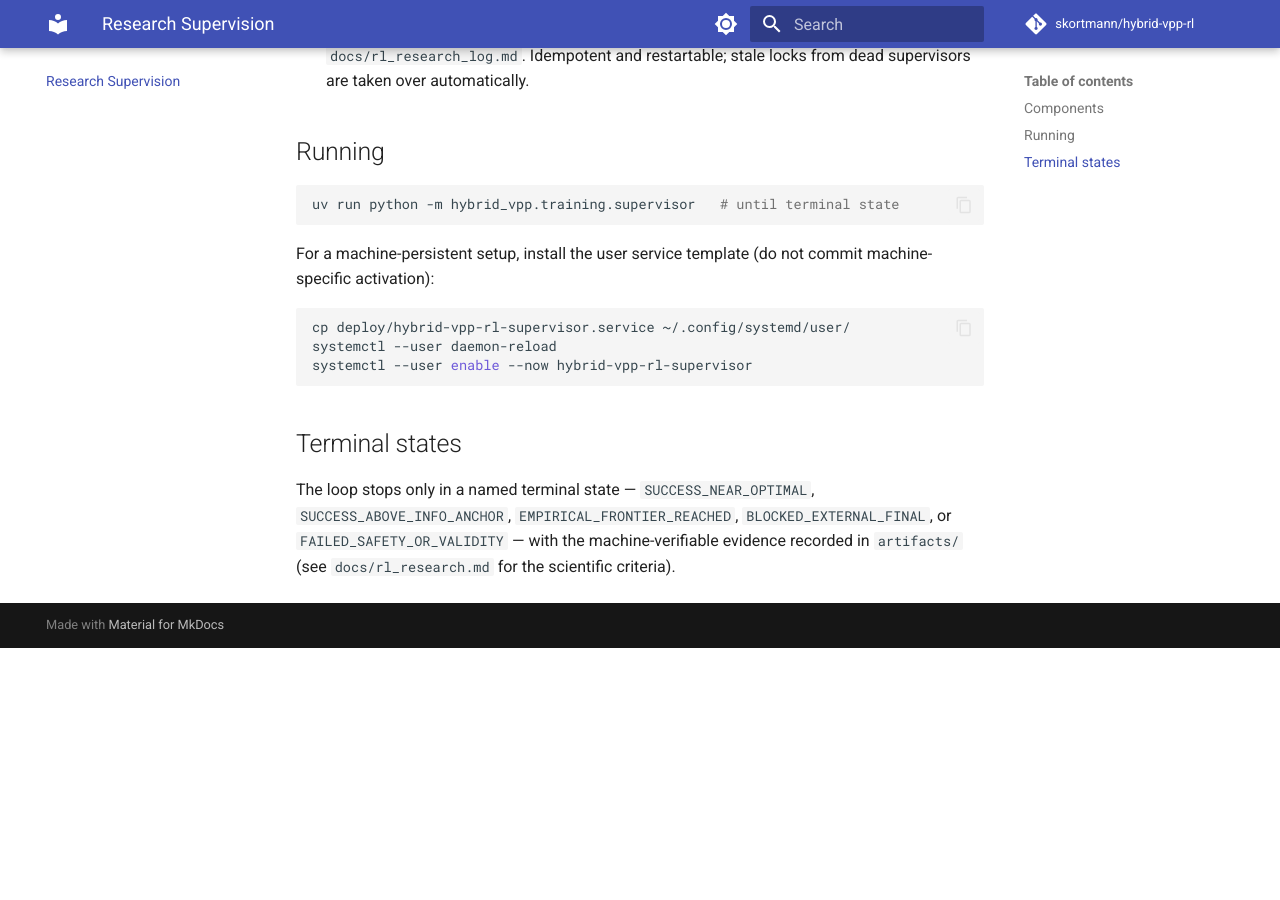
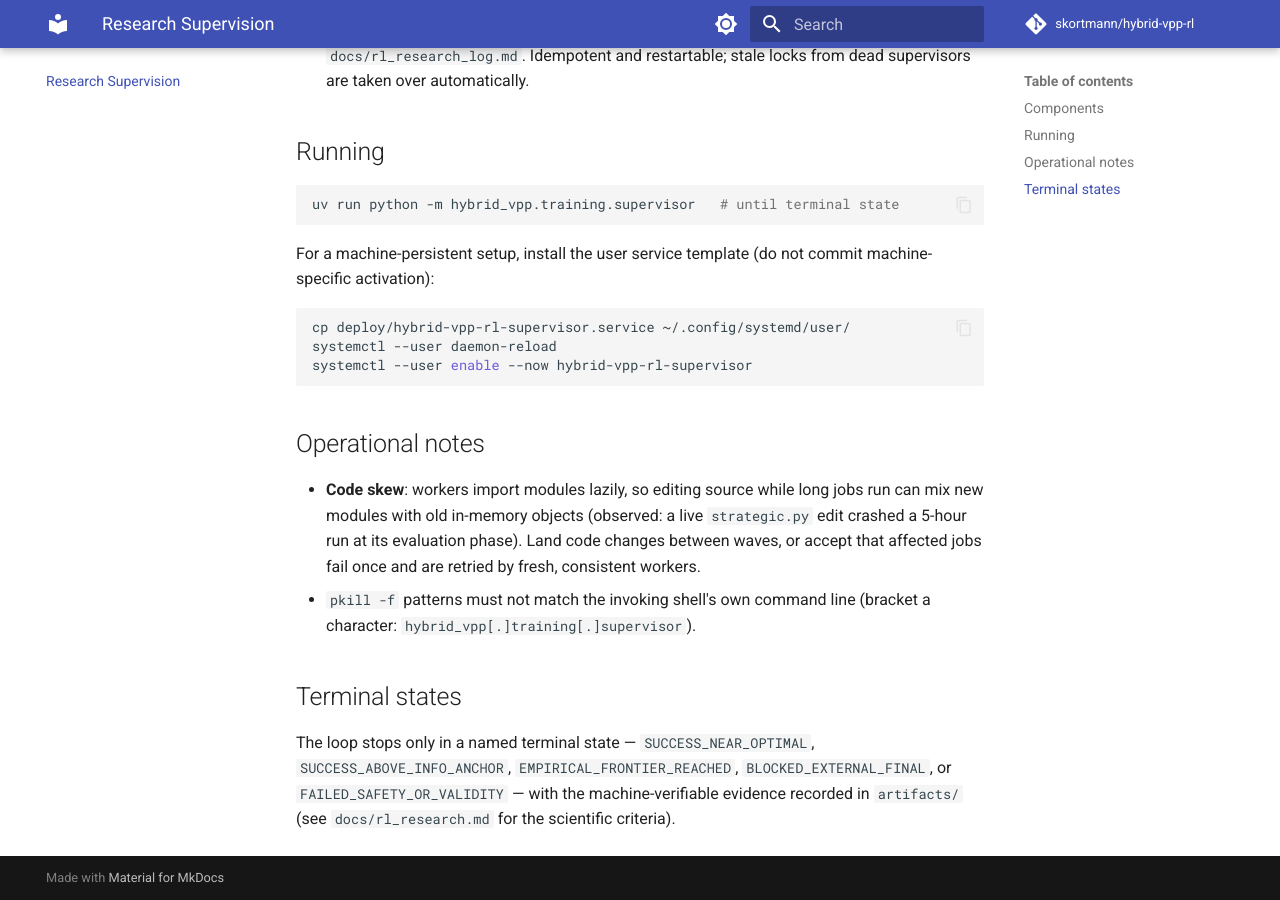
Before and after one commit to skortmann/hybrid-vpp-rl, an MkDocs documentation site: the page built from docs/research_supervision.md, in a window 1280 px wide and 900 px high, scrolled down 923 px. Built offline with MkDocs 1.6.1 and Material for MkDocs 9.7.7, drawn with Linux system fonts in a browser that asks for light colours; comment, search, counter and statistics services are not loaded; before the commit the page ends 1571 px from its top, so only the background shows below that.

Commit message:
docs: note code-skew hazard for long-running workers

````diff
--- a/docs/research_supervision.md
+++ b/docs/research_supervision.md
@@ -55,6 +55,16 @@ systemctl --user daemon-reload
 systemctl --user enable --now hybrid-vpp-rl-supervisor
 ```
 
+## Operational notes
+
+* **Code skew**: workers import modules lazily, so editing source while
+  long jobs run can mix new modules with old in-memory objects (observed:
+  a live `strategic.py` edit crashed a 5-hour run at its evaluation
+  phase). Land code changes between waves, or accept that affected jobs
+  fail once and are retried by fresh, consistent workers.
+* `pkill -f` patterns must not match the invoking shell's own command
+  line (bracket a character: `hybrid_vpp[.]training[.]supervisor`).
+
 ## Terminal states
 
 The loop stops only in a named terminal state — `SUCCESS_NEAR_OPTIMAL`,
````
